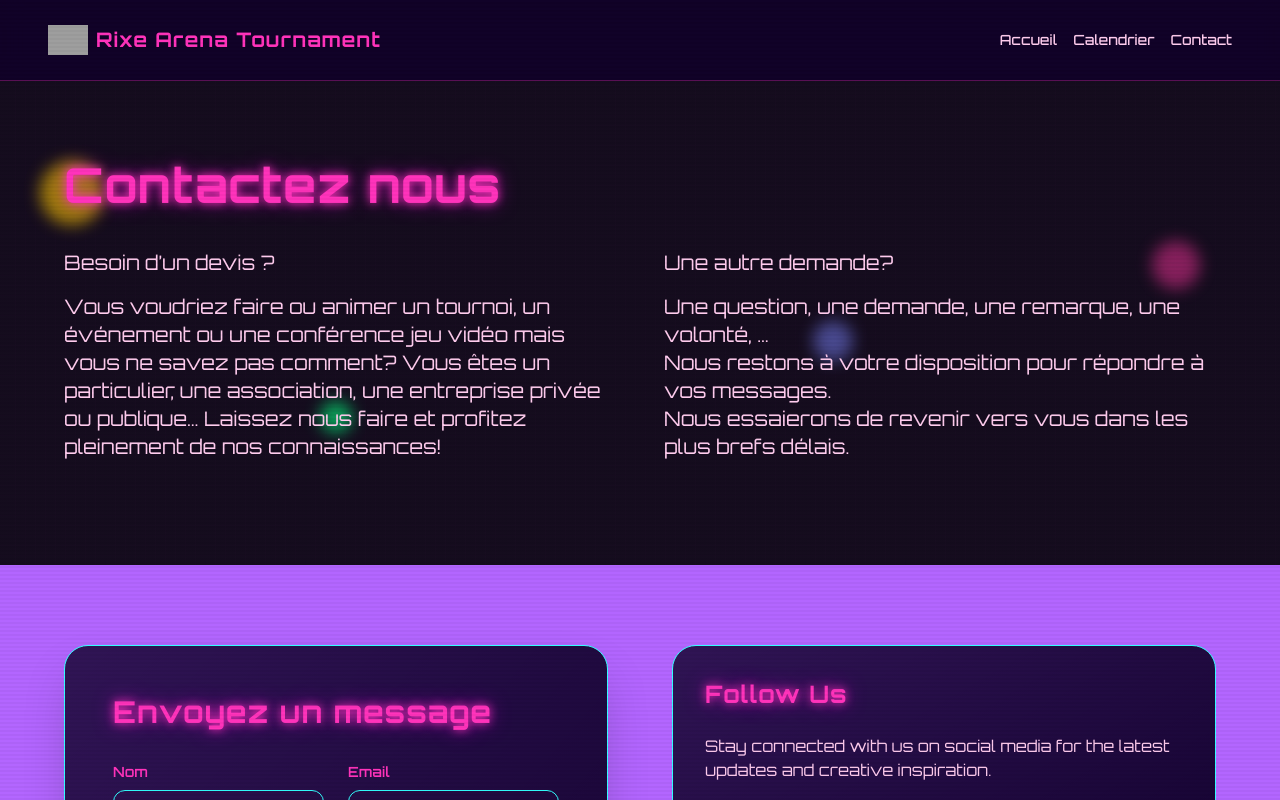
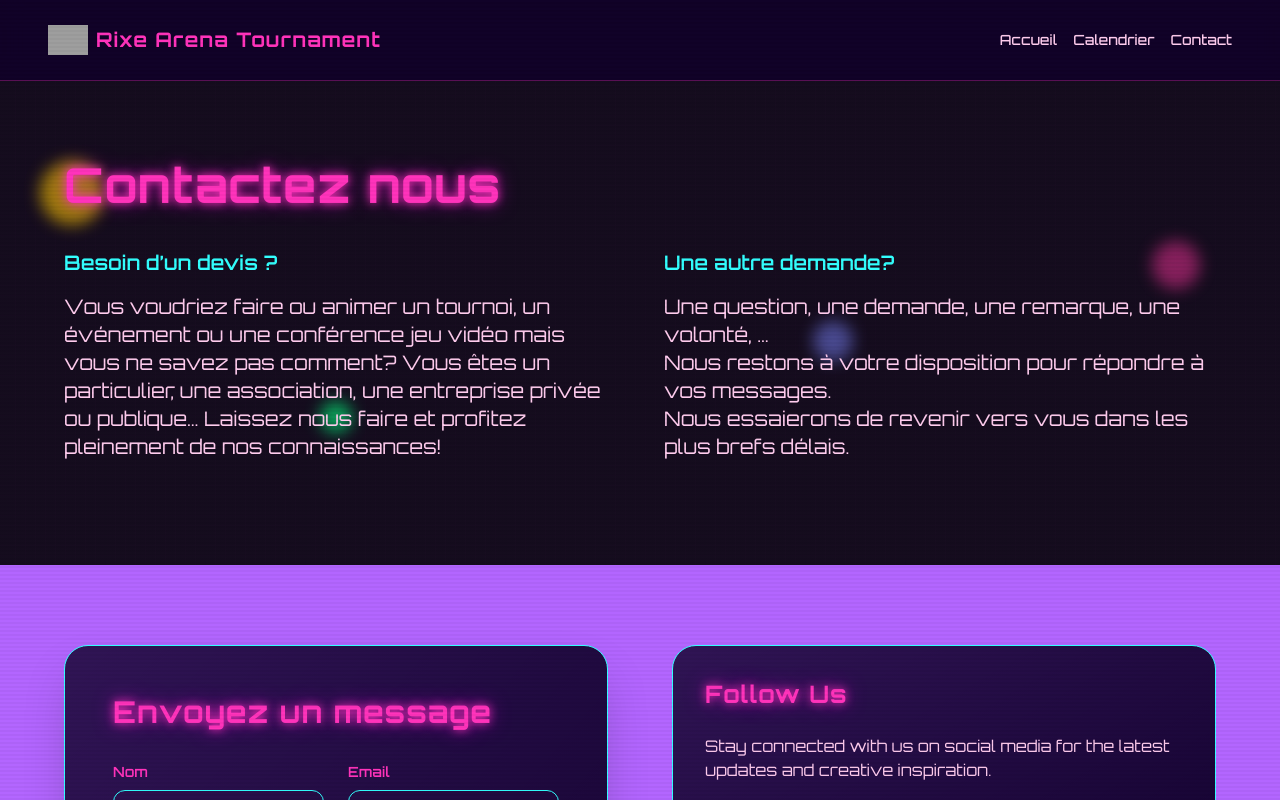
Before and after one commit to ISinFor7/RixeArena, a Next.js app: page /contact in a window 1280 px wide. Shown: the top 800 px of the page. Built offline with nearby package versions, Linux system fonts and the light colour scheme; grey boxes are pictures that could not be loaded.

Commit message:
petit changement contact

```diff
--- a/app/contact/page.tsx
+++ b/app/contact/page.tsx
@@ -51,7 +51,7 @@ export default function Contact() {
             </h1>
             <div className="grid lg:grid-cols-2 gap-12">
               <div className="text-center lg:text-left animate-fade-in-up">
-                <p className="text-lg md:text-xl mb-4">
+                <p className="text-lg md:text-xl font-semibold text-secondary mb-4">
                   Besoin d’un devis ?
                 </p>
                 <p className="text-lg md:text-xl mb-6">
@@ -64,7 +64,7 @@ export default function Contact() {
               </div>
 
               <div className="text-center lg:text-left animate-fade-in-up animate-delay-200">
-                <p className="text-lg md:text-xl mb-4">
+                <p className="text-lg md:text-xl font-semibold text-secondary mb-4">
                   Une autre demande?
                 </p>
                 <p className="text-lg md:text-xl mb-6">
```
